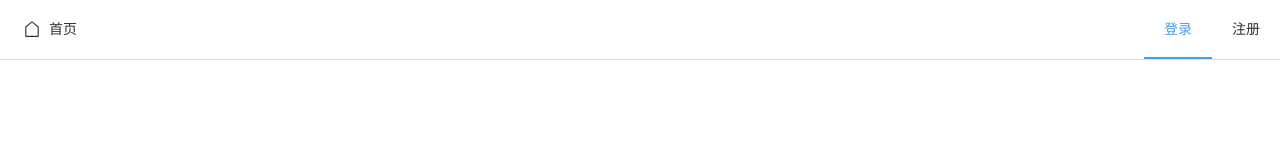
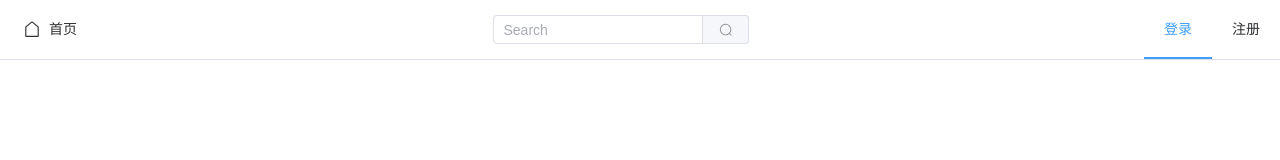
Before and after one commit to leo606066/TeamRegistrationSystem-Front, a Vue app: page /login in a window 1280 px wide. Shown: the top 160 px of the page. Built offline with nearby package versions, Linux system fonts and the light colour scheme.

Commit message:
Navigate

```diff
--- a/components.d.ts
+++ b/components.d.ts
@@ -28,11 +28,13 @@ declare module 'vue' {
     ElMenu: typeof import('element-plus/es')['ElMenu']
     ElMenuItem: typeof import('element-plus/es')['ElMenuItem']
     ElMenuItemGroup: typeof import('element-plus/es')['ElMenuItemGroup']
+    ElOption: typeof import('element-plus/es')['ElOption']
     ElPageHeader: typeof import('element-plus/es')['ElPageHeader']
     ElRadioButton: typeof import('element-plus/es')['ElRadioButton']
     ElRadioGroup: typeof import('element-plus/es')['ElRadioGroup']
     ElRow: typeof import('element-plus/es')['ElRow']
     ElScrollbar: typeof import('element-plus/es')['ElScrollbar']
+    ElSelect: typeof import('element-plus/es')['ElSelect']
     ElSubMenu: typeof import('element-plus/es')['ElSubMenu']
     ElTable: typeof import('element-plus/es')['ElTable']
     ElTableColumn: typeof import('element-plus/es')['ElTableColumn']
--- a/src/components/header.vue
+++ b/src/components/header.vue
@@ -1,3 +1,19 @@
+<script lang="ts">
+import { defineComponent } from 'vue';
+import { ref } from 'vue';
+import { Search } from '@element-plus/icons-vue';
+
+const input = ref('');
+
+export default defineComponent({
+  computed: {
+    activeMenu() {
+      return this.$route.path; // 当前激活的路由路径
+    }
+  },
+});
+</script>
+
 <template>
   <div class="container">
     <el-menu
@@ -11,6 +27,17 @@
         <span>首页</span>
       </el-menu-item>
       <div class="flex-grow" />
+      <el-input
+        v-model="input"
+        placeholder="Search"
+        class="search"
+      >
+        <template #append>
+          <el-button>
+            <el-icon><Search /></el-icon>
+          </el-button>
+        </template>
+      </el-input>
       <!-- <el-menu-item>
         <el-avatar
         src="https://cube.elemecdn.com/0/88/03b0d39583f48206768a7534e55bcpng.png"
@@ -23,22 +50,9 @@
       <el-menu-item index="/register">
         <span>注册</span>
       </el-menu-item>
-      <!-- 添加其他菜单项 -->
     </el-menu>
   </div>
 </template>
-
-<script lang="ts">
-import { defineComponent } from 'vue';
-
-export default defineComponent({
-  computed: {
-    activeMenu() {
-      return this.$route.path; // 当前激活的路由路径
-    }
-  },
-});
-</script>
 
 <style scoped>
 .container {
@@ -55,4 +69,9 @@ export default defineComponent({
 .top-nav {
   width: 100%; /* 导航栏宽度 */
 }
+.search {
+  width: 20%;
+  height: 50%;
+  top: 25%;
+}
 </style>
```
Also changed, not shown: src/components/login.vue (+6 -5 lines).
